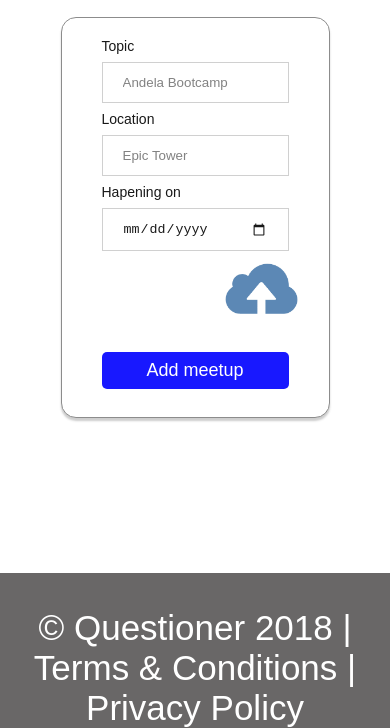
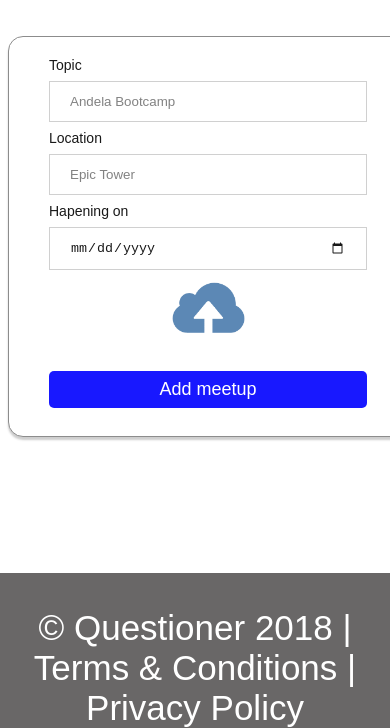
Before and after one commit to Akinmyde/Questioner, a plain HTML site: page UI/admin.html in a window 390 px wide. Shown: the part 116-844 px from the top of the page. Drawn offline with Linux system fonts and the light colour scheme.

Commit message:
sign-in page responsiveness

```diff
--- a/UI/style.css
+++ b/UI/style.css
@@ -74,7 +74,7 @@ button:hover {
 
 .container {
   margin: 5% auto;
-  margin-top: 0px;
+  margin-top: 5%;
   width: 30%;
   padding: 20px 40px;
   background-color: white;
@@ -304,7 +304,7 @@ a {
     margin-bottom: 70px;
   }
   .container {
-    width:50%;
+    width:85%;
     font-size: 14px
   }
   .image.sm {
```
